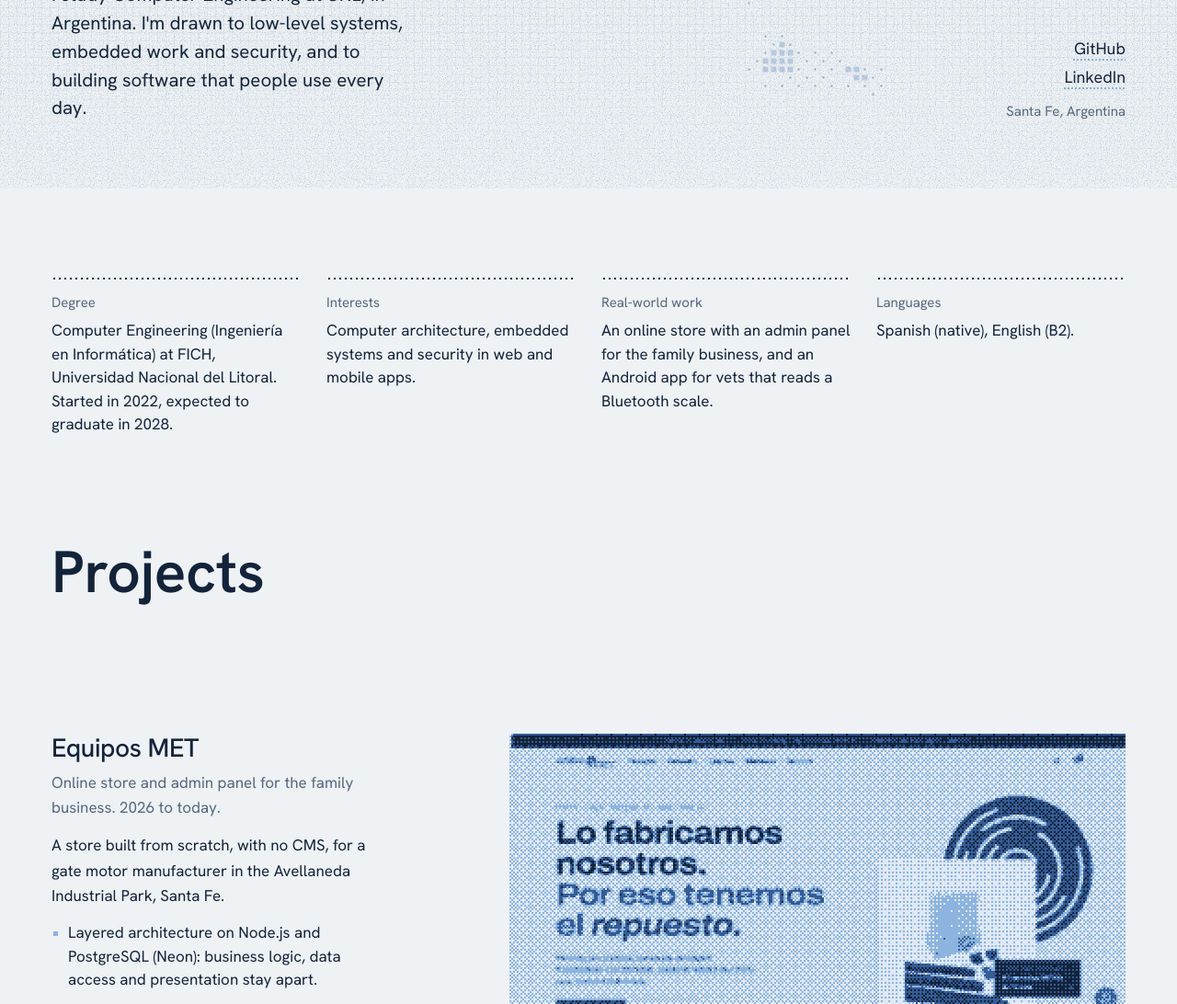
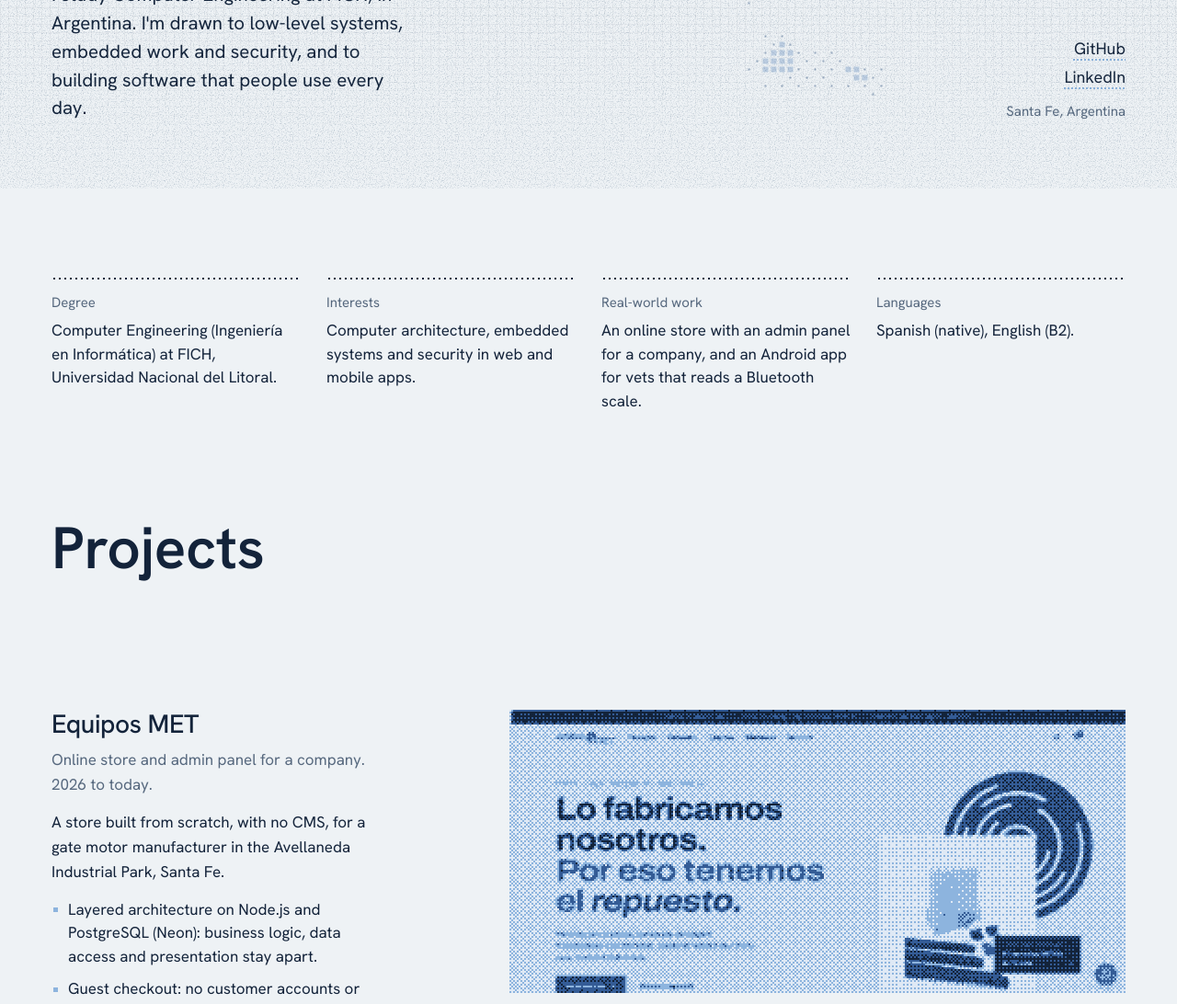
Before and after one commit to mariano92004/mariano92004.github.io, a plain HTML site: page index.html in a window 1280 px wide. Shown: the part 595-1687 px from the top of the page at 92% size. Drawn offline with Linux system fonts and the light colour scheme; animation ran at ten frames a second; a web font is replaced by a local one.

Commit message:
Ajusta textos de carrera y proyectos

```diff
--- a/index.html
+++ b/index.html
@@ -4,10 +4,10 @@
   <meta charset="utf-8">
   <meta name="viewport" content="width=device-width, initial-scale=1">
   <title>Mariano Trevisan</title>
-  <meta name="description" content="Portfolio de Mariano Trevisan, estudiante de Ingeniería en Informática en la UNL: sistemas de bajo nivel, embebidos y software en producción.">
+  <meta name="description" content="Portfolio de Mariano Trevisan, estudiante de Ingeniería en Informática en la FICH: sistemas de bajo nivel, embebidos y software en producción.">
   <meta name="theme-color" content="#eef2f5">
   <meta property="og:title" content="Mariano Trevisan">
-  <meta property="og:description" content="Estudiante de Ingeniería en Informática en la UNL. Sistemas de bajo nivel, embebidos y software en producción.">
+  <meta property="og:description" content="Estudiante de Ingeniería en Informática en la FICH. Sistemas de bajo nivel, embebidos y software en producción.">
   <meta property="og:type" content="website">
   <link rel="icon" href="assets/favicon.svg" type="image/svg+xml">
   <link rel="preconnect" href="https://fonts.googleapis.com">
@@ -33,7 +33,7 @@
     <div class="hero-copy wrap">
       <h1 class="name"><span>Mariano</span> <span>Trevisan</span></h1>
       <div class="hero-row">
-        <p class="lede" data-i18n="lede">Estudio Ingeniería en Informática en la UNL. Me interesan los sistemas de bajo nivel, los embebidos y la seguridad, y construir software que alguien usa todos los días.</p>
+        <p class="lede" data-i18n="lede">Estudio Ingeniería en Informática en la FICH. Me interesan los sistemas de bajo nivel, los embebidos y la seguridad, y construir software que alguien usa todos los días.</p>
         <ul class="hero-links">
           <li><a href="https://github.com/mariano92004" rel="me">GitHub</a></li>
           <li><a href="https://www.linkedin.com/in/mariano-trevisan-52a0b0341" rel="me">LinkedIn</a></li>
@@ -48,7 +48,7 @@
       <dl class="facts-list">
         <div>
           <dt data-i18n="factDegreeT">Carrera</dt>
-          <dd data-i18n="factDegree">Ingeniería en Informática en la FICH, Universidad Nacional del Litoral. Empecé en 2022 y el egreso previsto es en 2028.</dd>
+          <dd data-i18n="factDegree">Ingeniería en Informática en la FICH, Universidad Nacional del Litoral.</dd>
         </div>
         <div>
           <dt data-i18n="factFocusT">Me interesa</dt>
@@ -56,7 +56,7 @@
         </div>
         <div>
           <dt data-i18n="factShipT">Proyectos reales</dt>
-          <dd data-i18n="factShip">Una tienda online con panel de administración para la empresa familiar y una app Android para veterinarias que lee una balanza por Bluetooth.</dd>
+          <dd data-i18n="factShip">Una tienda online con panel de administración para una empresa y una app Android para veterinarias que lee una balanza por Bluetooth.</dd>
         </div>
         <div>
           <dt data-i18n="factLangT">Idiomas</dt>
@@ -74,7 +74,7 @@
       <article class="project project-met" aria-labelledby="met-titulo">
         <div class="project-text">
           <h3 id="met-titulo">Equipos MET</h3>
-          <p class="project-sub" data-i18n="metSub">Tienda online y panel de administración para la empresa familiar. 2026 a hoy.</p>
+          <p class="project-sub" data-i18n="metSub">Tienda online y panel de administración para una empresa. 2026 a hoy.</p>
           <p data-i18n="metBody">Una tienda hecha desde cero, sin CMS, para una fábrica de motores para portones del Parque Industrial de Avellaneda, Santa Fe.</p>
           <ul class="points">
             <li data-i18n="metP1">Arquitectura en capas sobre Node.js y PostgreSQL (Neon): la lógica de negocio, el acceso a datos y la presentación no se mezclan.</li>
--- a/js/i18n.js
+++ b/js/i18n.js
@@ -1,7 +1,7 @@
 /* Textos en inglés. El español vive en el HTML y main.js lo copia al cargar. */
 window.I18N_EN = {
   __title: "Mariano Trevisan",
-  __desc: "Portfolio of Mariano Trevisan, Computer Engineering student at UNL: low-level systems, embedded work and software in production.",
+  __desc: "Portfolio of Mariano Trevisan, Computer Engineering student at FICH: low-level systems, embedded work and software in production.",
 
   skip: "Skip to projects",
   navLabel: "Sections",
@@ -9,22 +9,22 @@ window.I18N_EN = {
   navTools: "Tools",
   navContact: "Contact",
 
-  lede: "I study Computer Engineering at UNL, in Argentina. I'm drawn to low-level systems, embedded work and security, and to building software that people use every day.",
+  lede: "I study Computer Engineering at FICH, in Argentina. I'm drawn to low-level systems, embedded work and security, and to building software that people use every day.",
   where: "Santa Fe, Argentina",
 
   factsLabel: "About",
   factDegreeT: "Degree",
-  factDegree: "Computer Engineering (Ingeniería en Informática) at FICH, Universidad Nacional del Litoral. Started in 2022, expected to graduate in 2028.",
+  factDegree: "Computer Engineering (Ingeniería en Informática) at FICH, Universidad Nacional del Litoral.",
   factFocusT: "Interests",
   factFocus: "Computer architecture, embedded systems and security in web and mobile apps.",
   factShipT: "Real-world work",
-  factShip: "An online store with an admin panel for the family business, and an Android app for vets that reads a Bluetooth scale.",
+  factShip: "An online store with an admin panel for a company, and an Android app for vets that reads a Bluetooth scale.",
   factLangT: "Languages",
   factLang: "Spanish (native), English (B2).",
 
   projectsTitle: "Projects",
 
-  metSub: "Online store and admin panel for the family business. 2026 to today.",
+  metSub: "Online store and admin panel for a company. 2026 to today.",
   metBody: "A store built from scratch, with no CMS, for a gate motor manufacturer in the Avellaneda Industrial Park, Santa Fe.",
   metP1: "Layered architecture on Node.js and PostgreSQL (Neon): business logic, data access and presentation stay apart.",
   metP2: "Guest checkout: no customer accounts or card data are stored.",
```
